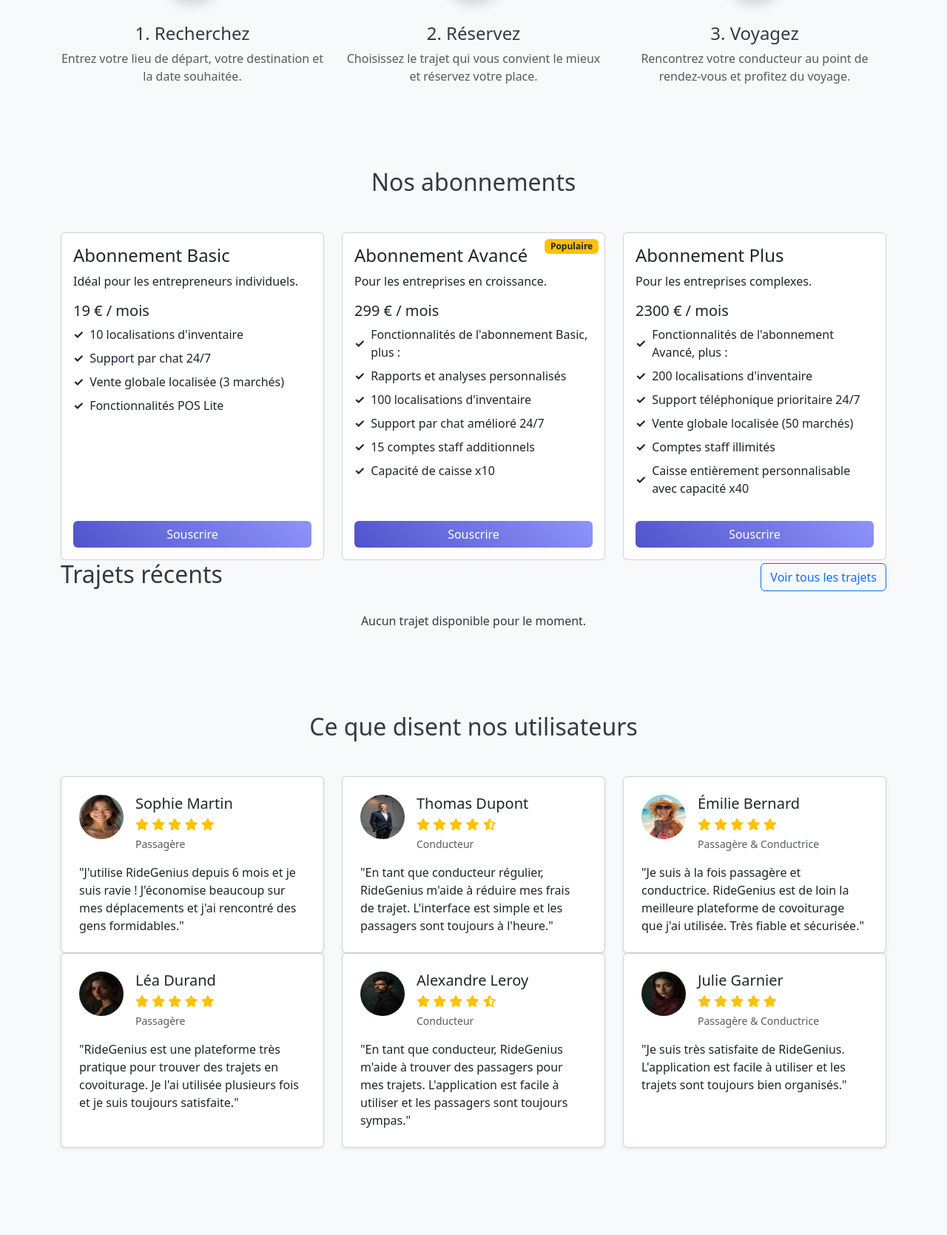
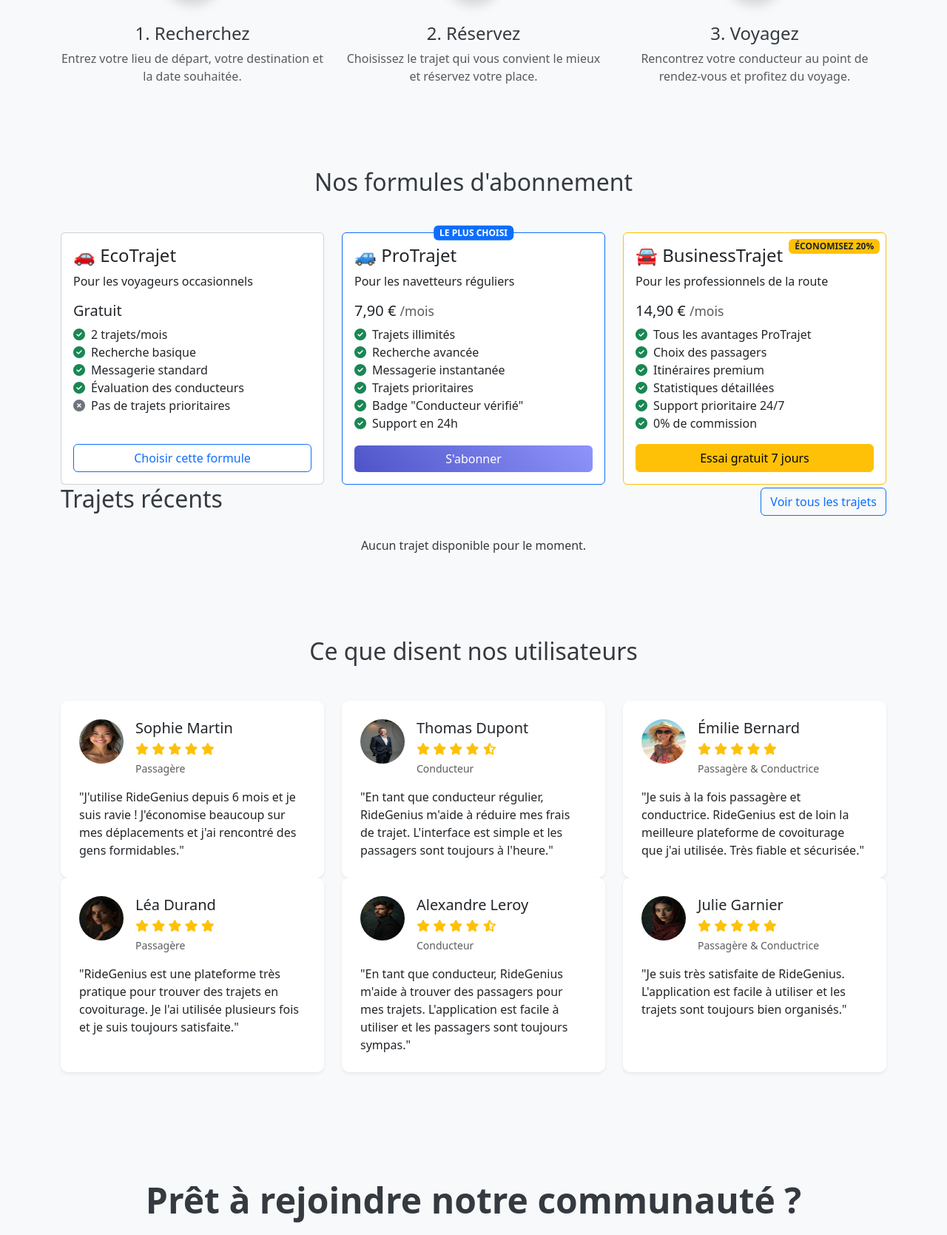
Before and after one commit to Dxne-Dev/Ride-Genius-2, a PHP site: page / in a window 1280 px wide. Shown: the part 1374-3043 px from the top of the page at 74% size. Run offline with PHP 8.4, Linux system fonts and the light colour scheme; data comes from the database, SQL or seed files in the repository; data that the repository does not hold is empty; some libraries are stand-ins or nearby versions.

Commit message:
Update subscription plans section: enhance styling and add new plan details

```diff
--- a/assets/css/custom.css
+++ b/assets/css/custom.css
@@ -19,7 +19,7 @@ body {
 }
 
 /* Cards avec effet de verre */
-.glass-card {
+.card.h-100.shadow-sm.glass-card {
     background: rgba(255, 255, 255, 0.95);
     backdrop-filter: blur(10px);
     -webkit-backdrop-filter: blur(10px);
@@ -29,7 +29,7 @@ body {
     transition: transform 0.3s ease, box-shadow 0.3s ease;
 }
 
-.glass-card:hover {
+.card.h-100.shadow-sm.glass-card:hover {
     transform: translateY(-5px);
     box-shadow: 0 10px 30px rgba(0, 0, 0, 0.15);
 }
@@ -178,7 +178,7 @@ footer a:hover {
     }
 }
 
-/* Styles spécifiques à la section des abonnements */
+/* Styles spécifiques à la section des abonnements
 .subscription-plans-section {
     padding-top: 6rem;
     padding-bottom: 6rem;
@@ -209,7 +209,7 @@ footer a:hover {
 }
 
 /* Nouveaux styles pour les détails des abonnements */
-.subscription-details {
+/* .subscription-details {
     list-style: none;
     padding: 0;
     margin-bottom: 1.5rem;
@@ -239,4 +239,4 @@ footer a:hover {
     font-size: 0.8rem;
     margin-bottom: 1rem;
     display: inline-block;
-}
+} */
--- a/views/home.php
+++ b/views/home.php
@@ -130,58 +130,65 @@
 
     <!-- Subscription Plans Section -->
 <div class="container">
-        <h2 class="text-center mb-5">Nos abonnements</h2>
+    <h2 class="text-center mb-5">Nos formules d'abonnement</h2>
     <div class="row g-4">
+        <!-- Formule Eco -->
         <div class="col-lg-4">
             <div class="card h-100">
                 <div class="card-body d-flex flex-column position-relative">
-                        <h4 class="card-title">Abonnement Basic</h4>
-                        <p class="card-text">Idéal pour les entrepreneurs individuels.</p>
-                        <h5 class="card-price">19 € / mois</h5>
+                    <h4 class="card-title">🚗 EcoTrajet</h4>
+                    <p class="card-text">Pour les voyageurs occasionnels</p>
+                    <h5 class="card-price">Gratuit</h5>
                     <ul class="list-unstyled subscription-details">
-                            <li>10 localisations d'inventaire</li>
-                            <li>Support par chat 24/7</li>
-                            <li>Vente globale localisée (3 marchés)</li>
-                            <li>Fonctionnalités POS Lite</li>
+                        <li><i class="fas fa-check-circle me-2 text-success"></i>2 trajets/mois</li>
+                        <li><i class="fas fa-check-circle me-2 text-success"></i>Recherche basique</li>
+                        <li><i class="fas fa-check-circle me-2 text-success"></i>Messagerie standard</li>
+                        <li><i class="fas fa-check-circle me-2 text-success"></i>Évaluation des conducteurs</li>
+                        <li><i class="fas fa-times-circle me-2 text-secondary"></i>Pas de trajets prioritaires</li>
                     </ul>
-                        <a href="#" class="btn btn-primary mt-auto">Souscrire</a>
+                    <a href="#" class="btn btn-outline-primary mt-auto">Choisir cette formule</a>
                 </div>
             </div>
         </div>
+
+        <!-- Formule Pro -->
         <div class="col-lg-4">
-                <div class="card h-100">
+            <div class="card h-100 border-primary">
                 <div class="card-body d-flex flex-column position-relative">
-                        <h4 class="card-title">Abonnement Avancé</h4>
-                        <span class="badge bg-warning text-dark position-absolute top-0 end-0 m-2">Populaire</span>
-                        <p class="card-text">Pour les entreprises en croissance.</p>
-                        <h5 class="card-price">299 € / mois</h5>
+                    <span class="badge bg-primary position-absolute top-0 start-50 translate-middle">LE PLUS CHOISI</span>
+                    <h4 class="card-title">🚙 ProTrajet</h4>
+                    <p class="card-text">Pour les navetteurs réguliers</p>
+                    <h5 class="card-price">7,90 € <small class="text-muted">/mois</small></h5>
                     <ul class="list-unstyled subscription-details">
-                            <li>Fonctionnalités de l'abonnement Basic, plus :</li>
-                            <li>Rapports et analyses personnalisés</li>
-                            <li>100 localisations d'inventaire</li>
-                            <li>Support par chat amélioré 24/7</li>
-                             <li>15 comptes staff additionnels</li>
-                            <li>Capacité de caisse x10</li>
+                        <li><i class="fas fa-check-circle me-2 text-success"></i>Trajets illimités</li>
+                        <li><i class="fas fa-check-circle me-2 text-success"></i>Recherche avancée</li>
+                        <li><i class="fas fa-check-circle me-2 text-success"></i>Messagerie instantanée</li>
+                        <li><i class="fas fa-check-circle me-2 text-success"></i>Trajets prioritaires</li>
+                        <li><i class="fas fa-check-circle me-2 text-success"></i>Badge "Conducteur vérifié"</li>
+                        <li><i class="fas fa-check-circle me-2 text-success"></i>Support en 24h</li>
                     </ul>
-                        <a href="#" class="btn btn-primary mt-auto">Souscrire</a>
+                    <a href="#" class="btn btn-primary mt-auto">S'abonner</a>
                 </div>
             </div>
         </div>
+
+        <!-- Formule Business -->
         <div class="col-lg-4">
-                <div class="card h-100">
+            <div class="card h-100 border-warning">
                 <div class="card-body d-flex flex-column position-relative">
-                        <h4 class="card-title">Abonnement Plus</h4>
-                        <p class="card-text">Pour les entreprises complexes.</p>
-                        <h5 class="card-price">2300 € / mois</h5>
+                    <span class="badge bg-warning text-dark position-absolute top-0 end-0 m-2">ÉCONOMISEZ 20%</span>
+                    <h4 class="card-title">🚘 BusinessTrajet</h4>
+                    <p class="card-text">Pour les professionnels de la route</p>
+                    <h5 class="card-price">14,90 € <small class="text-muted">/mois</small></h5>
                     <ul class="list-unstyled subscription-details">
-                            <li>Fonctionnalités de l'abonnement Avancé, plus :</li>
-                            <li>200 localisations d'inventaire</li>
-                            <li>Support téléphonique prioritaire 24/7</li>
-                            <li>Vente globale localisée (50 marchés)</li>
-                            <li>Comptes staff illimités</li>
-                            <li>Caisse entièrement personnalisable avec capacité x40</li>
+                        <li><i class="fas fa-check-circle me-2 text-success"></i>Tous les avantages ProTrajet</li>
+                        <li><i class="fas fa-check-circle me-2 text-success"></i>Choix des passagers</li>
+                        <li><i class="fas fa-check-circle me-2 text-success"></i>Itinéraires premium</li>
+                        <li><i class="fas fa-check-circle me-2 text-success"></i>Statistiques détaillées</li>
+                        <li><i class="fas fa-check-circle me-2 text-success"></i>Support prioritaire 24/7</li>
+                        <li><i class="fas fa-check-circle me-2 text-success"></i>0% de commission</li>
                     </ul>
-                        <a href="#" class="btn btn-primary mt-auto">Souscrire</a>
+                    <a href="#" class="btn btn-warning mt-auto">Essai gratuit 7 jours</a>
                 </div>
             </div>
         </div>
@@ -214,7 +221,7 @@
                     $count++;
             ?>
                 <div class="col-md-6 col-lg-4 mb-4">
-                    <div class="card h-100 shadow-sm">
+                    <div class="card h-100 shadow-sm glass-card">
                         <div class="card-body">
                             <div class="d-flex justify-content-between mb-2">
                                 <h5 class="card-title"><?php echo htmlspecialchars($row['departure']); ?> → <?php echo htmlspecialchars($row['destination']); ?></h5>
@@ -252,7 +259,7 @@
         <h2 class="text-center mb-5">Ce que disent nos utilisateurs</h2>
         <div class="row">
             <div class="col-md-4 mb-4 mb-md-0">
-                <div class="card h-100 shadow-sm">
+                <div class="card h-100 shadow-sm glass-card">
                     <div class="card-body p-4">
                         <div class="d-flex mb-3">
                             <div class="me-3">
@@ -275,7 +282,7 @@
                 </div>
             </div>
             <div class="col-md-4 mb-4 mb-md-0">
-                <div class="card h-100 shadow-sm">
+                <div class="card h-100 shadow-sm glass-card">
                     <div class="card-body p-4">
                         <div class="d-flex mb-3">
                             <div class="me-3">
@@ -298,7 +305,7 @@
                 </div>
             </div>
             <div class="col-md-4">
-                <div class="card h-100 shadow-sm">
+                <div class="card h-100 shadow-sm glass-card">
                     <div class="card-body p-4">
                         <div class="d-flex mb-3">
                             <div class="me-3">
@@ -323,7 +330,7 @@
 
             </div>
             <div class="col-md-4 mb-4 mb-md-0">
-                <div class="card h-100 shadow-sm">
+                <div class="card h-100 shadow-sm glass-card">
                     <div class="card-body p-4">
                         <div class="d-flex mb-3">
                             <div class="me-3">
@@ -346,7 +353,7 @@
                 </div>
             </div>
             <div class="col-md-4 mb-4 mb-md-0">
-                <div class="card h-100 shadow-sm">
+                <div class="card h-100 shadow-sm glass-card">
                     <div class="card-body p-4">
                         <div class="d-flex mb-3">
                             <div class="me-3">
@@ -369,7 +376,7 @@
                 </div>
             </div>
             <div class="col-md-4">
-                <div class="card h-100 shadow-sm">
+                <div class="card h-100 shadow-sm glass-card">
                     <div class="card-body p-4">
                         <div class="d-flex mb-3">
                             <div class="me-3">
```
Lines whose indentation alone changed are shown as unchanged.
